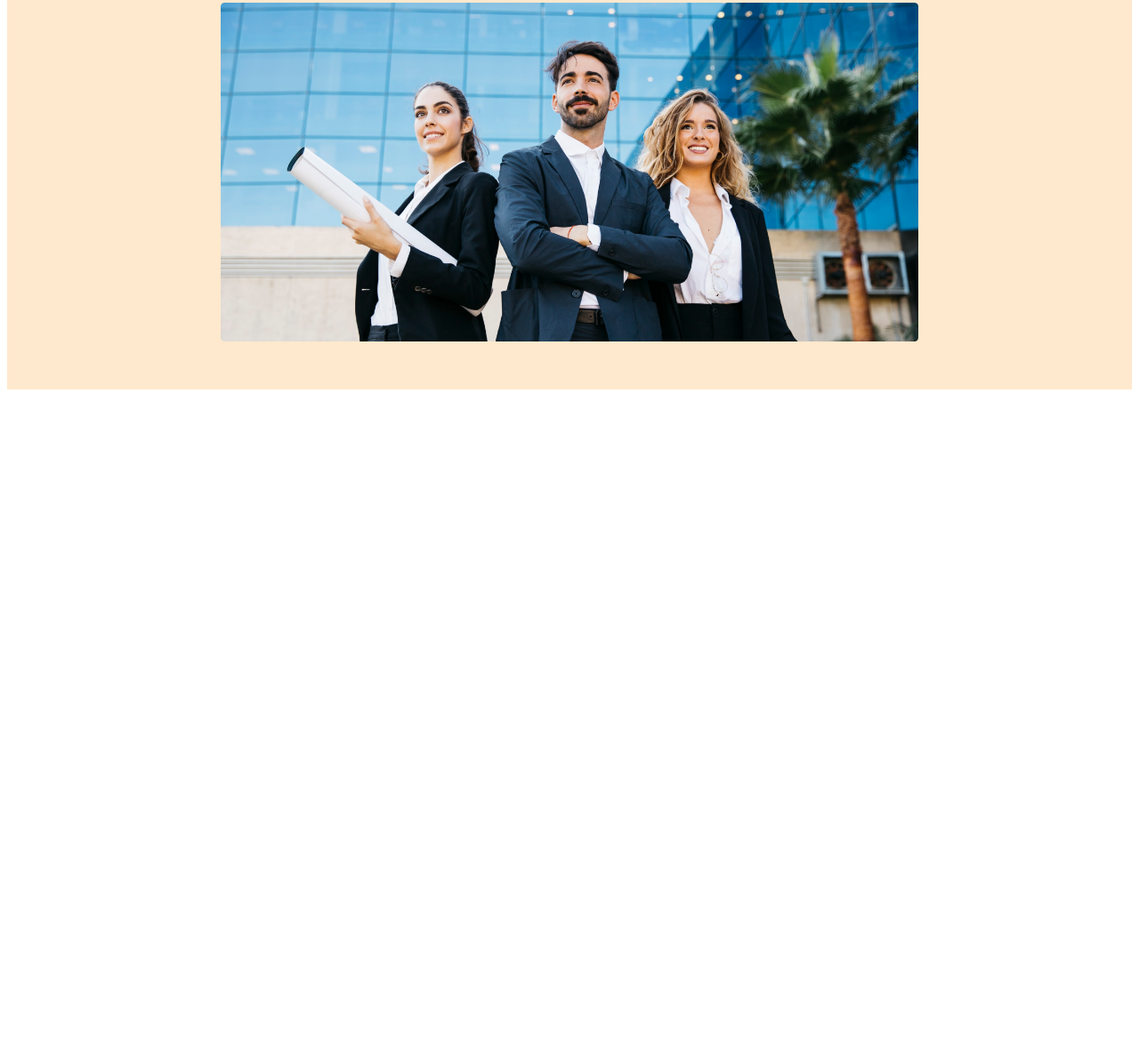
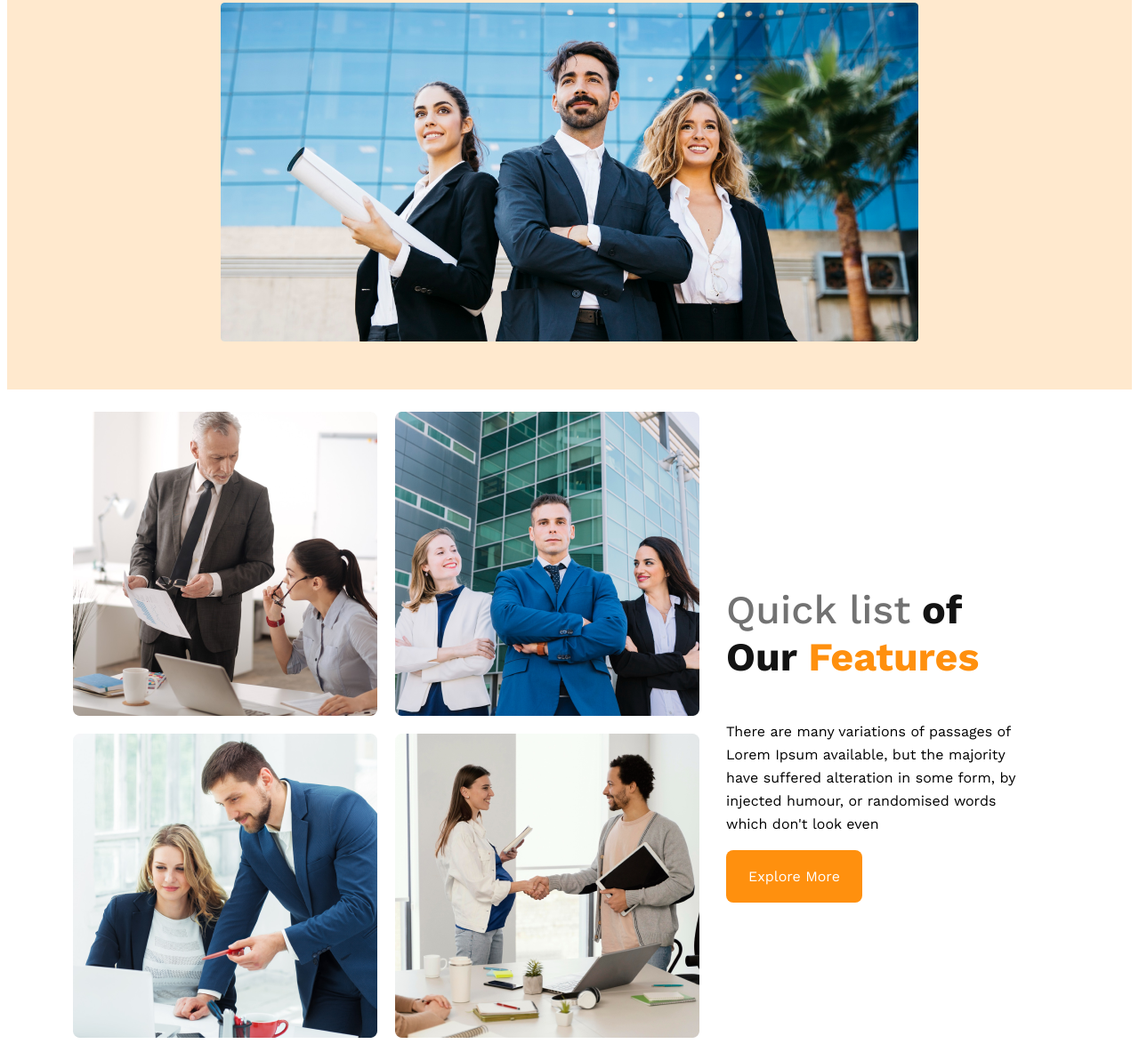
Before and after one commit to mdmanik26/architect-website, a plain HTML site: page index.html in a window 1280 px wide. Shown: the part 500-1692 px from the top of the page at 89% size. Before the commit the page ends 946 px from the top, so only its background shows below. Drawn offline with nearby package versions, Linux system fonts and the light colour scheme.

Commit message:
banner section added

```diff
--- a/index.html
+++ b/index.html
@@ -35,15 +35,29 @@
 
             </div>
             <img src="./images/banner.png" alt="" class="header_Image">
+        </div>
+    </header>
 
+    <main>
+        <section class="main_banner">
 
-        </div>
+            <div class="image_Container">
+                <img src="./images/team1.png" alt="">
+                <img src="./images/team2.png" alt="">
+                <img src="./images/team3.png" alt="">
+                <img src="./images/team4.png" alt="">
+            </div>
 
+            <div class="Info_Container">
+                <h3 class="banner_Title"> <span class="quickk">Quick list</span> <span class="our">of Our</span> Features</h3>
+                <p class="banner_Info">There are many variations of passages of Lorem Ipsum available, but the majority have suffered alteration in some form, by injected humour, or randomised words which don't look even</p>
+                <button class="btn_Primary">Explore More</button>
 
+            </div>
 
+        </section>
+    </main>
 
-
-    </header>
 
 </body>
 </html>
--- a/style.css
+++ b/style.css
@@ -50,13 +50,14 @@ ul li a {
 }
 
 .header_Info {
-    color:#727272;
+    color: #727272;
     text-align: center;
     font-size: 1rem;
     font-weight: 400;
     line-height: 26px;
 }
-.banner img{
+
+.banner img {
     width: 100%;
 }
 
@@ -73,11 +74,53 @@ ul li a {
 
 
 
-.banner{
+.banner {
     margin: auto;
 }
 
+main {
+    max-width: 1440px;
+    margin: 0px auto;
+}
 
+.image_Container {
+    display: grid;
+    grid-template-columns: repeat(2, 1fr);
+    gap: 20px;
+}
+
+.Info_Container {
+    padding: 0px 30px;
+    font-size: 1rem;
+    font-weight: 400;
+    line-height: 26px;
+
+}
+
+.main_banner {
+    display: flex;
+    justify-content: center;
+    align-items: center;
+    margin: 25px 0px;
+    padding: 0px 74px;
+}
+
+.quickk {
+    color: #727272;
+    font-weight: 500;
+}
+
+.banner_Title {
+    color: #FF900E;
+    font-size: 2.8rem;
+    font-weight: 700;
+    line-height: normal;
+}
+.our{
+    color:  #131313;
+font-weight: 700;
+line-height: normal;
+}
 
 
 
@@ -97,19 +140,21 @@ ul li a {
 
 /* responsive website */
 @media screen and (max-width:576px) {
-    header{
+    header {
         padding: 20px;
     }
-    .main_nav{
+
+    .main_nav {
         flex-direction: column;
     }
 }
+
 @media screen and (min-width:576px) and (max-width:960px) {
-    header{
+    header {
         padding: 50px;
     }
 
-    .main_nav{
+    .main_nav {
         flex-direction: column;
     }
 }
```
